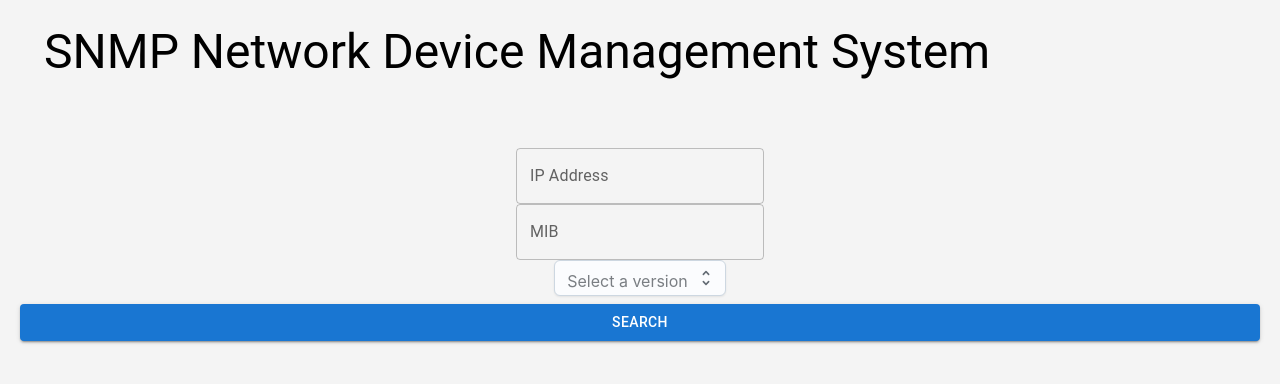
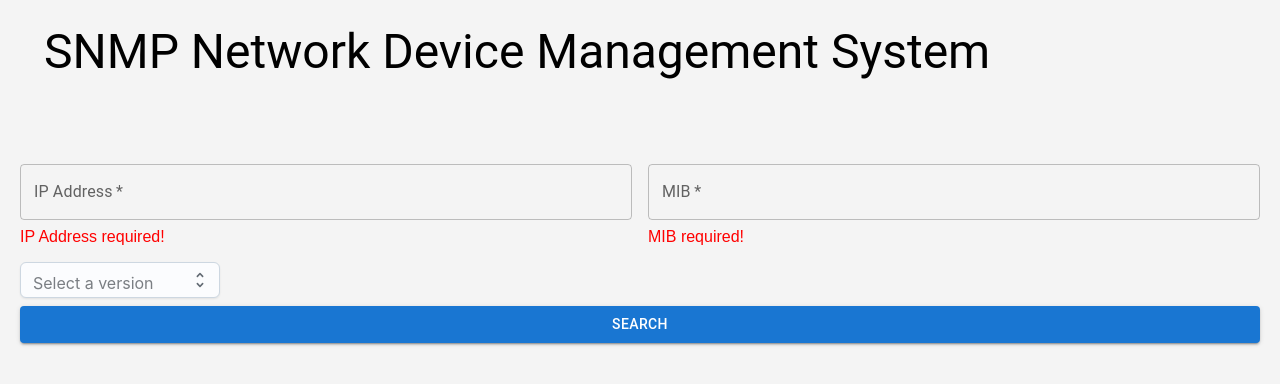
Before and after one commit to xuzhihuiCSY/snmp, a React (Create React App) app: page / in a window 1280 px wide. Shown: the top 384 px of the page. Built offline with nearby package versions, Linux system fonts and the light colour scheme; no server answers.

Commit message:
create webpage

```diff
--- a/src/SearchPage.js
+++ b/src/SearchPage.js
@@ -1,7 +1,8 @@
-import React, { useState } from "react";
+import React, { useState, useEffect } from "react";
 import Button from '@mui/material/Button';
 import CssBaseline from '@mui/material/CssBaseline';
 import Box from '@mui/material/Box';
+import Grid from '@mui/material/Grid';
 import LockOutlinedIcon from '@mui/icons-material/LockOutlined';
 import Typography from '@mui/material/Typography';
 import Toolbar from '@mui/material/Toolbar';
@@ -9,22 +10,55 @@ import TextField from '@mui/material/TextField';
 import Select from '@mui/joy/Select';
 import Option from '@mui/joy/Option';
 import Stack from '@mui/joy/Stack';
+import { data } from "autoprefixer";
 
-
-
-import { Avatar, Container, createTheme, ThemeProvider } from "@mui/material";
-
-const theme = createTheme();
 
 
 export default function SearchPage() {
     const [ip, setIp] = useState("");
     const [mib, setMib] = useState("");
+    const [ipEmpty, setIPEmpty] = useState(true);
+    const [mibEmpty, setMibEmpty] = useState(true);
     const [version, setVersion] = useState("");
+    const [device, setDevice] = useState([]);
 
-    const handleIP = () => { };
+    const IPInput = (value) => {
+        if(value !== ""){
+            setIp(value);
+            setIPEmpty(false);
+        }
+    };
 
+    const MibInput = (value) => {
+        if(value !== ""){
+            setMib(value);
+            setMibEmpty(false);
+        }
+    };
 
+    const handleVersion = (event) => {
+        setVersion(event.target.value);
+    };
+
+    const handleSubmit = () => { };
+
+    const getDevice = () => {
+        fetch("http://localhost:5000/snmp/search/ip", {
+            method: "POST",
+            headers: {
+                'Content-Type': 'application/json'
+            },
+            body: JSON.stringify({ ip })
+        })
+            .then(res => res.json())
+            .then(data => {
+                console.log(data)
+            })
+    };
+
+    useEffect(() => {
+        getDevice();
+    }, [])
 
     return (
         <>
@@ -40,23 +74,57 @@ export default function SearchPage() {
                     flexDirection: 'column',
                     alignItems: 'center',
                 }}
-             onSubmit={handleIP}>
-                <TextField id="outlined-search" label="IP Address" type="search" />
-                <TextField id="outlined-search" label="MIB" type="search" />
+                onSubmit={handleSubmit}>
+                <Grid container spacing={2}>
+                    <Grid item xs={12} sm={6}>
+                        <TextField
+                            margin="normal"
+                            required
+                            fullWidth
+                            id="ipAddress"
+                            name="ipAddress"
+                            label="IP Address"
+                            type="search"
+                            onChange={(e) => IPInput(e.target.value)}
+                        />
+                        {ipEmpty ? <div style={{ color: 'red' }}>IP Address required!</div> : ''}
+                    </Grid>
+                    <Grid item xs={12} sm={6}>
+                        <TextField
+                            margin="normal"
+                            required
+                            fullWidth
+                            id="mib"
+                            name="mib"
+                            label="MIB"
+                            type="search"
+                            onChange={(e) => MibInput(e.target.value)}
+                        />
+                        {mibEmpty ? <div style={{ color: 'red' }}>MIB required!</div> : ''}
+                    </Grid>
+                    <Grid item xs={12} sm={6}>
                         <Stack spacing={2}>
                             <Select
                                 placeholder="Select a version"
                                 name="version"
                                 required
                                 sx={{ maxWidth: 200 }}
+                                onChange={handleVersion}
                             >
                                 <Option value="V2c">V2c</Option>
                                 <Option value="V3">V3</Option>
                             </Select>
                         </Stack>
+                    </Grid>
+                </Grid>
+                {/* <TextField id="outlined-search" label="IP Address" type="search" />
+                <TextField id="outlined-search" label="MIB" type="search" /> */}
                 <Button type="submit" fullWidth variant="contained" sx={{ mt: 1, mb: 1 }}>
                     Search
                 </Button>
+                <div>
+                    { }
+                </div>
             </Box>
         </>
     );
```
Also changed, not shown: 1 other file (tests, documents, lock files or other folders). Lines whose indentation alone changed are shown as unchanged.
